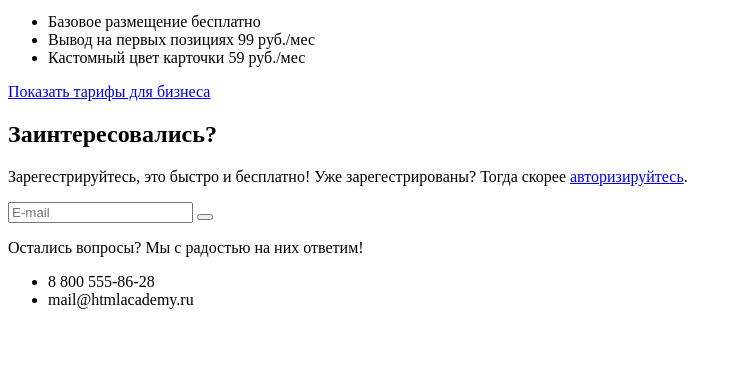
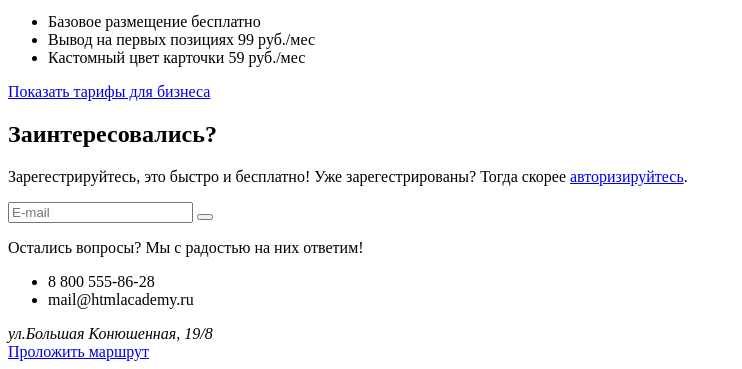
Before and after one commit to Antushev/787247-pognali-20, a website: page source/index.html in a window 1280 px wide. Shown: the part 1467-1836 px from the top of the page, without its empty margins (0-742 px from the left). Before the commit the page ends 1792 px from the top, so only its background shows below. Drawn offline with Linux system fonts and the light colour scheme.

Commit message:
Добавляет секцию с адресом

```diff
--- a/source/index.html
+++ b/source/index.html
@@ -206,6 +206,11 @@
           </ul>
         </div>
       </section>
+
+      <section class="address">
+        <address class="address__text">ул.Большая Конюшенная, 19/8</address>
+        <a class="button" href="#">Проложить маршрут</a>
+      </section>
     </main>
 
     <footer class="page-footer">
```
